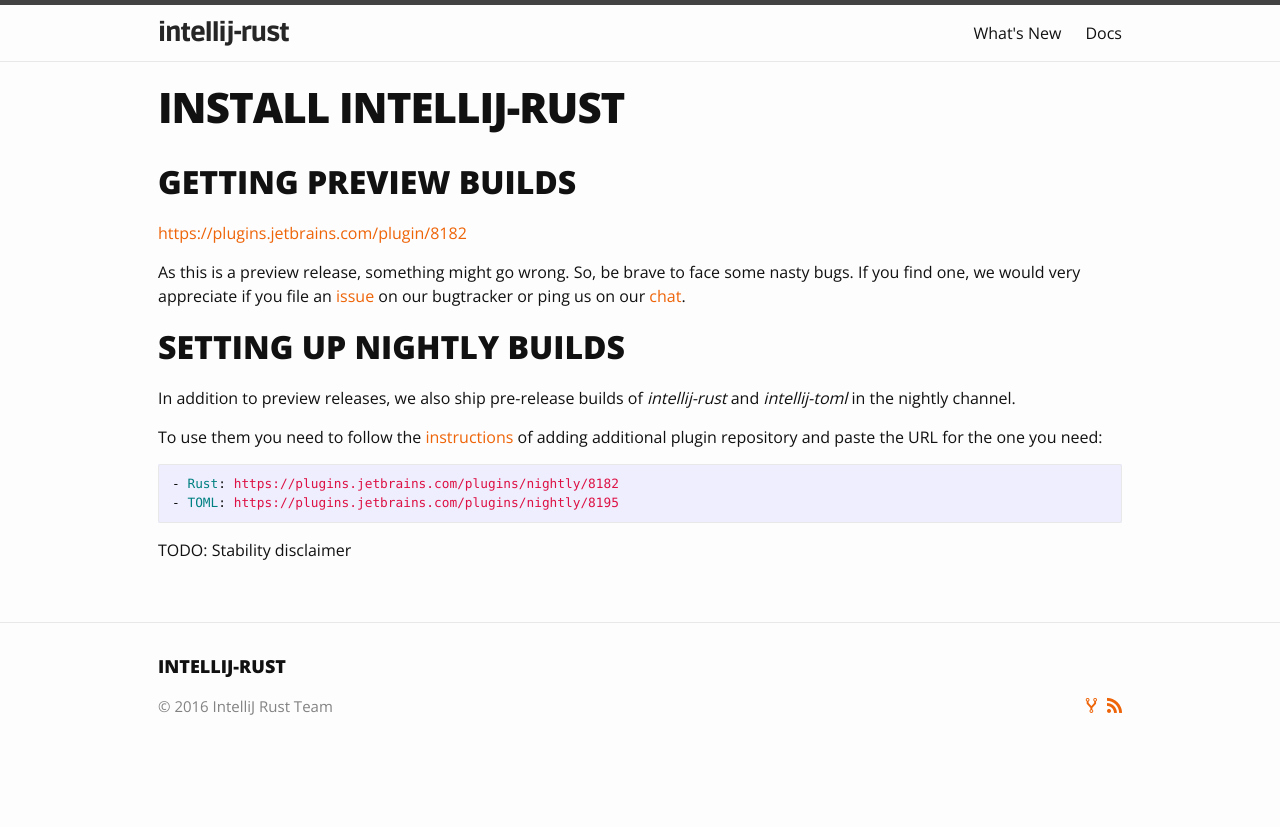
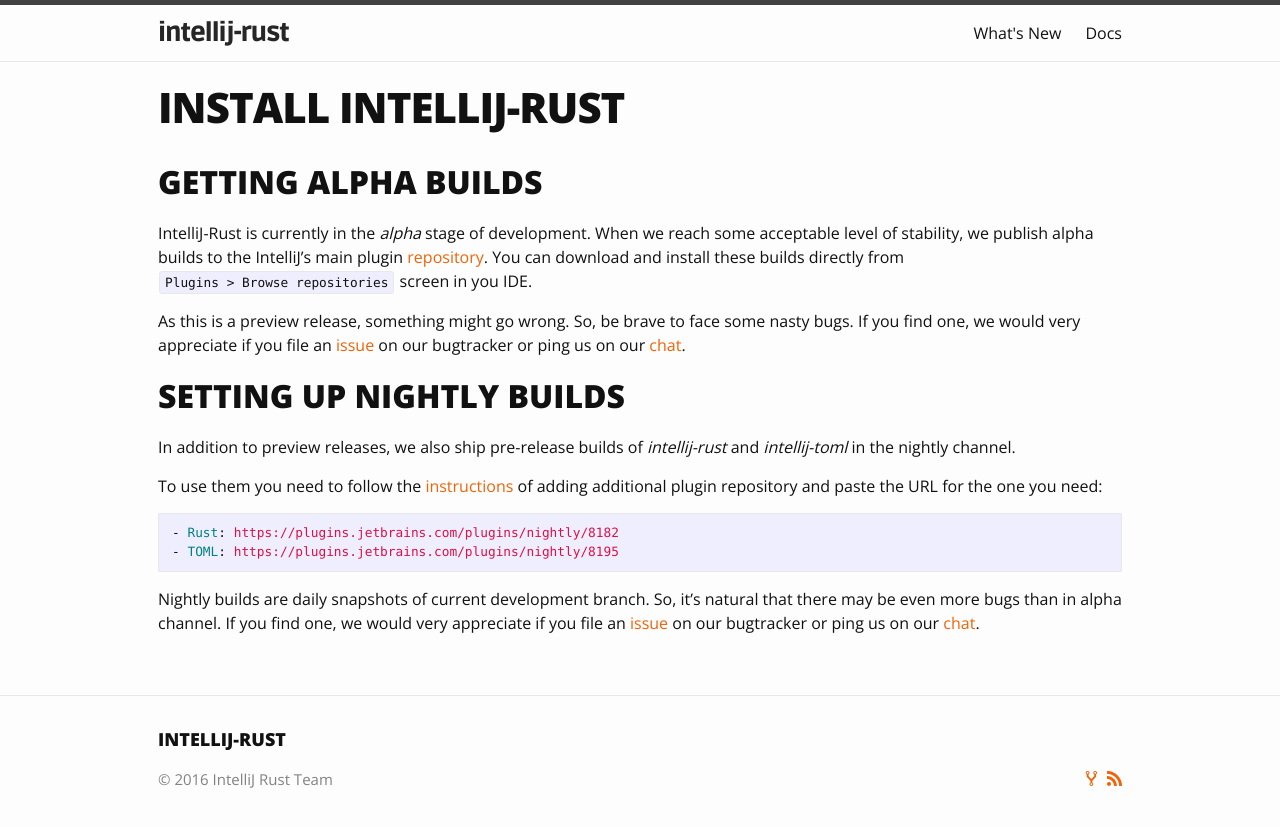
Before and after one commit to intellij-rust/intellij-rust.github.io, a Jekyll site: the page built from install.markdown, in a window 1280 px wide. Shown: the top 827 px of the page. Built offline with Jekyll 4.4.1, drawn with Linux system fonts in a browser that asks for light colours; some web fonts are replaced.

Commit message:
nice installation instructions

````diff
--- a/_sass/_home.scss
+++ b/_sass/_home.scss
@@ -131,7 +131,7 @@
         }
     }
 
-    .highlight {
+    pre, code {
         border-color: lighten($grey-color-dark, 7.5%);
 
         &, & code {
--- a/install.markdown
+++ b/install.markdown
@@ -3,15 +3,18 @@
 title: Install IntelliJ-Rust
 ---
 
-## Getting preview builds
+## Getting alpha builds
 
-[https://plugins.jetbrains.com/plugin/8182](https://plugins.jetbrains.com/plugin/8182)
+IntelliJ-Rust is currently in the _alpha_ stage of development. When we reach some acceptable level of stability,
+we publish alpha builds to the IntelliJ's main plugin [repository](https://plugins.jetbrains.com/plugin/8182).
+You can download and install these builds directly from `Plugins > Browse repositories` screen in you IDE.
 
 As this is a preview release, something might go wrong. So, be brave to face some nasty bugs.
 If you find one, we would very appreciate if you file an [issue](https://github.com/intellij-rust/intellij-rust/issues)
 on our bugtracker or ping us on our [chat](https://gitter.im/intellij-rust/intellij-rust).
 
 ## Setting up nightly builds
+
 In addition to preview releases, we also
 ship pre-release builds of _intellij-rust_ and _intellij-toml_ in the nightly channel.
 
@@ -24,4 +27,7 @@
 - TOML: https://plugins.jetbrains.com/plugins/nightly/8195
 ```
 
-TODO: Stability disclaimer
+Nightly builds are daily snapshots of current development branch. So, it's natural that there may be even
+more bugs than in alpha channel. If you find one, we would very appreciate if you file an
+[issue](https://github.com/intellij-rust/intellij-rust/issues) on our bugtracker or ping us on our
+[chat](https://gitter.im/intellij-rust/intellij-rust).
````
